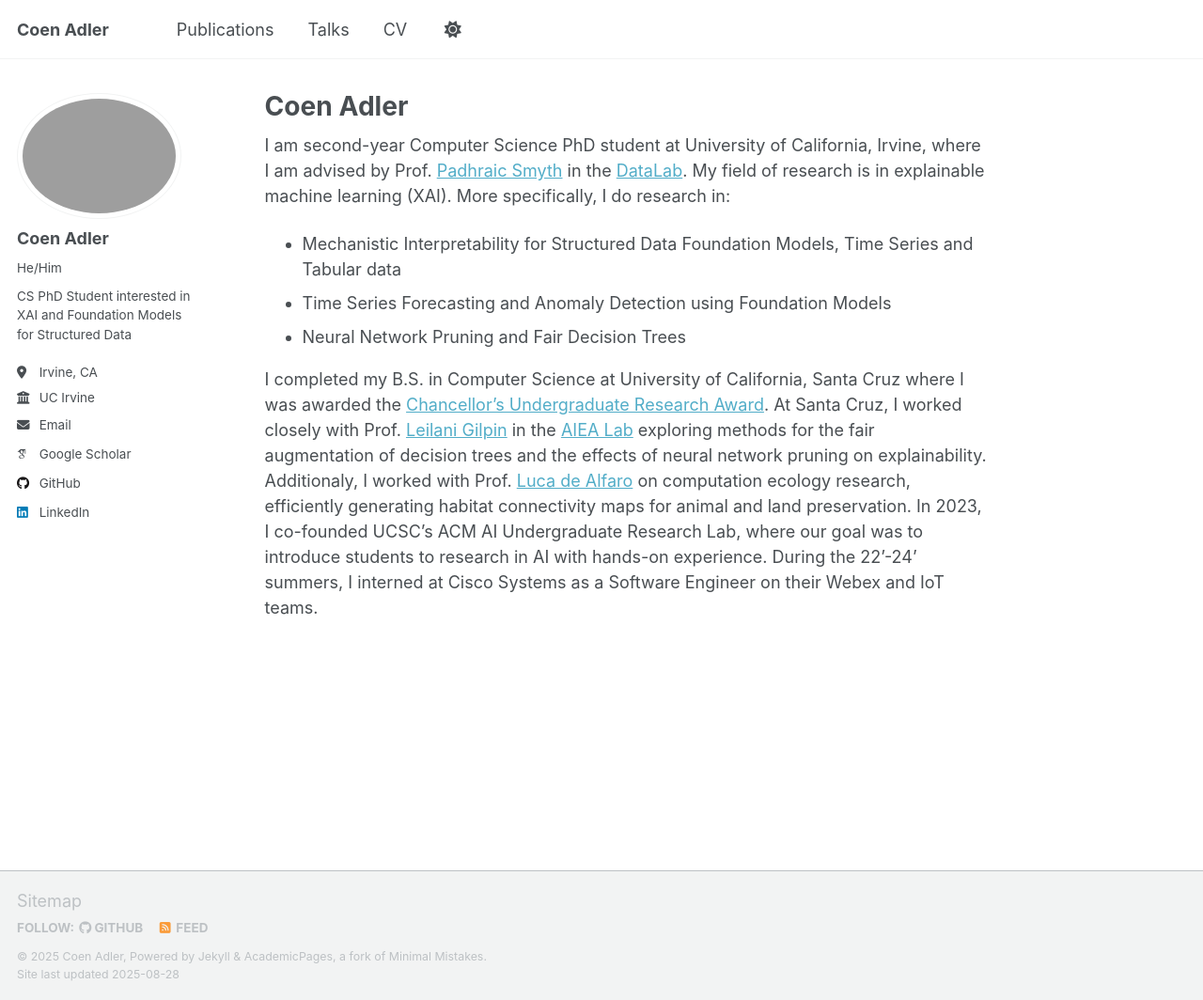
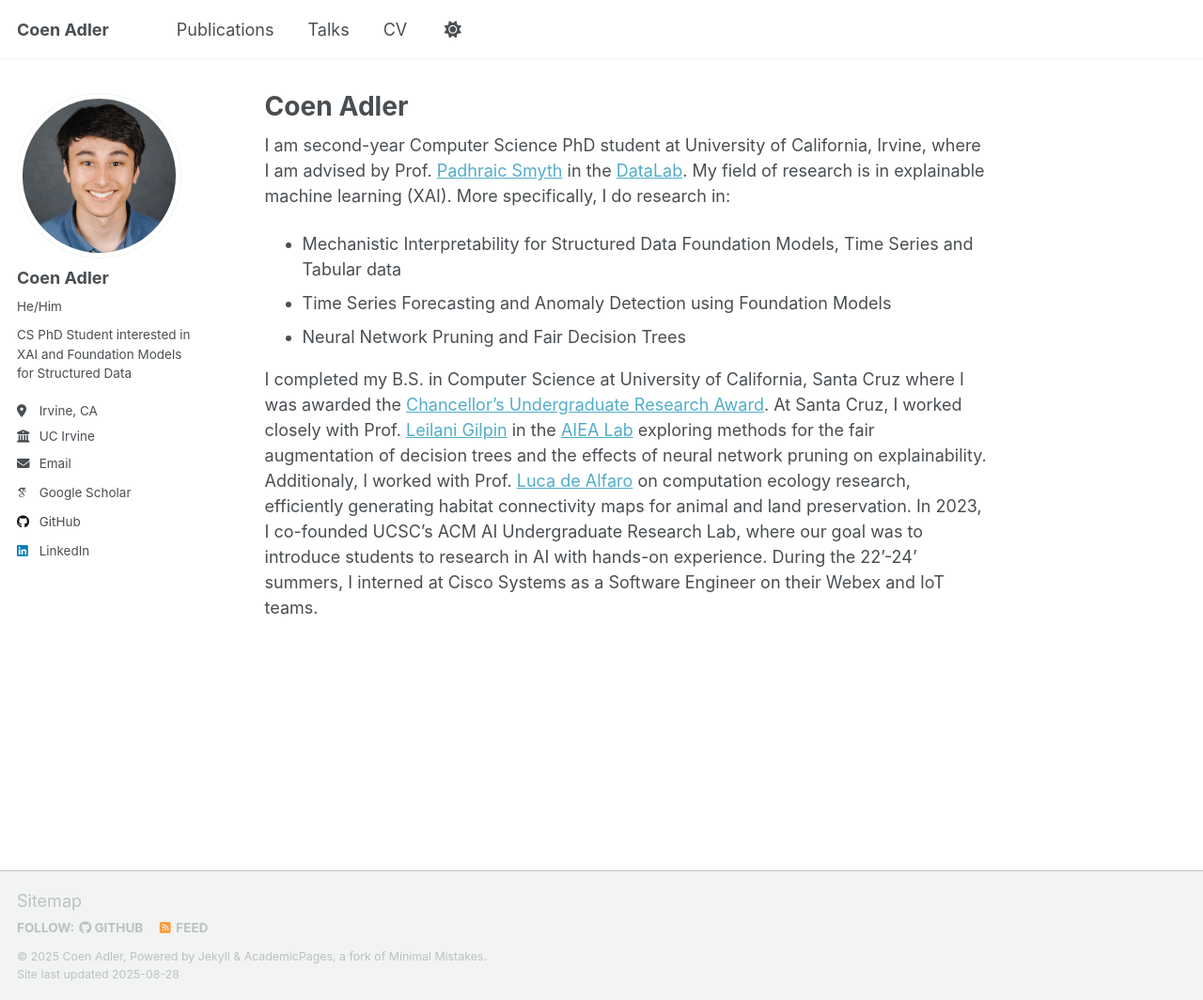
Before and after one commit to Coaster41/Coaster41.github.io, a Jekyll site: the page built from _pages/about.md, in a window 1280 px wide and 1064 px high. Shown: the whole window at 94% size. Built offline with Jekyll 4.4.1, drawn with Linux system fonts in a browser that asks for light colours; some web fonts are replaced; a script that is not in the unit is left out.

Commit message:
added cv

```diff
--- a/_config.yml
+++ b/_config.yml
@@ -22,7 +22,7 @@ repository               : "Coaster41/Coaster41.github.io"
 #               Additional customization can be done by editing /_includes/author-profile.html
 author:
   # Biographic information
-  avatar           : "coen_cisco_square_small.jpg"
+  avatar           : "coen_cisco_square.jpg"
   name             : "Coen Adler"
   pronouns         : "He/Him"
   bio              : "CS PhD Student interested in XAI and Foundation Models for Structured Data"
--- a/_data/authors.yml
+++ b/_data/authors.yml
@@ -5,7 +5,7 @@ Coen Adler:
   uri         : "https://coaster41.github.io/"
   email       : "ctadler@uci.edu"
   bio         : "CS PhD Student interested in XAI and Foundation Models for Structured Data."
-  avatar      : "coen_cisco_square_small.jpg"
+  avatar      : "coen_cisco_square.jpg"
   twitter     :
   google_plus :
 
```
Also changed, not shown: _pages/cv.md (+3 -3 lines), images/coen_cisco_square.jpg (added), 1 other file.
